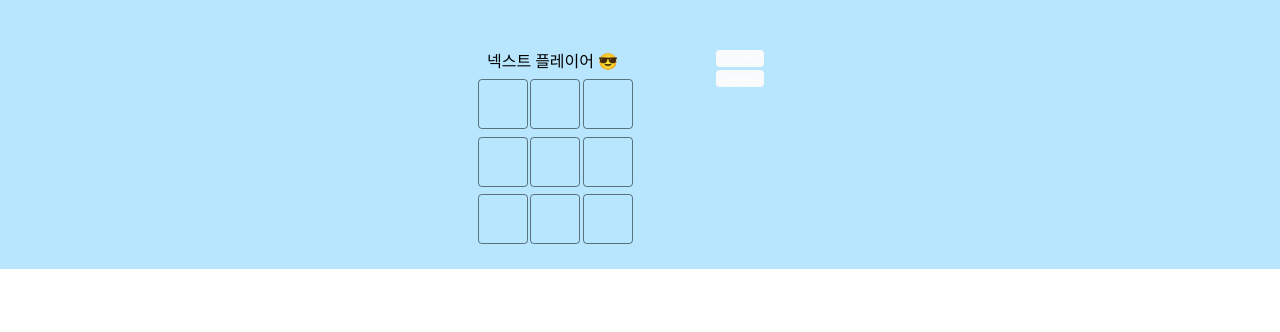
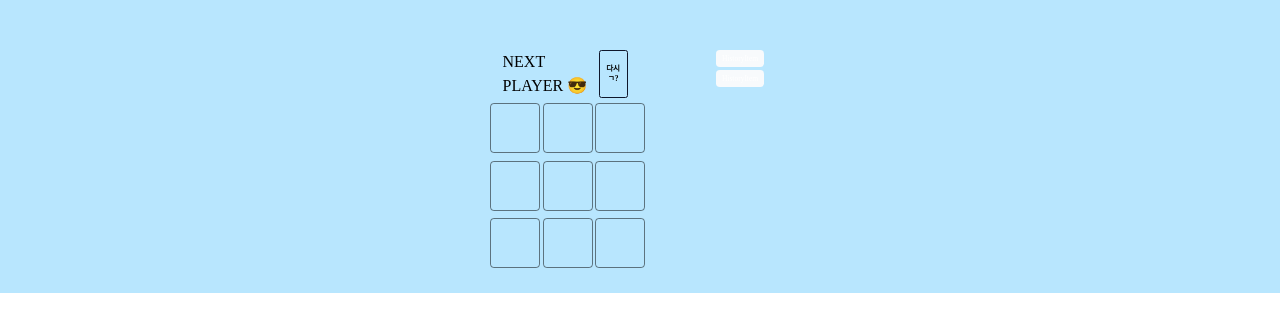
Before and after one commit to wnsrl7250/react-homework, a React (Vite) app: page / in a window 1280 px wide. Shown: the top 332 px of the page. Built offline with nearby package versions, Linux system fonts and the light colour scheme.

Commit message:
틱택토 게임 구현
- 게임 상태 메시지 표시
- 게임 초기화 함수 추가

```diff
--- a/src/pages/tic-tac-toe/components/board.tsx
+++ b/src/pages/tic-tac-toe/components/board.tsx
@@ -8,6 +8,7 @@ import {
   getWinner,
   INITIAL_CELLS,
 } from '../constants';
+import { tm } from '@/utils/tw-merge';
 
 function Board() {
   const [cells, setCells] = useState<Cells>(INITIAL_CELLS);
@@ -33,10 +34,15 @@ function Board() {
     setCells(nextCells);
   };
 
+  const handleReGame = () => {
+    setCells(INITIAL_CELLS);
+    setOrder(0);
+  };
+
   return (
-    <section className="flex flex-col space-y-2 items-center w-60">
+    <section className={tm('flex flex-col space-y-2 items-center', 'w-60')}>
       <h3 className="sr-only">게임 보드</h3>
-      <Status message={statusMessage} />
+      <Status message={statusMessage} onReGame={handleReGame} />
       <Grid cells={cells} winner={winner} onPlay={handlePlay} />
     </section>
   );
--- a/src/pages/tic-tac-toe/components/history.tsx
+++ b/src/pages/tic-tac-toe/components/history.tsx
@@ -2,7 +2,7 @@ import HistoryItem from './history-item';
 
 function History() {
   return (
-    <section className="flex flex-col space-y-2 items-center w-50">
+    <section className="flex flex-col space-y-2 items-center w-40">
       <h3 className="sr-only">게임 히스토리</h3>
       <ol className="flex flex-col space-y-1">
         <HistoryItem />
--- a/src/pages/tic-tac-toe/components/status.tsx
+++ b/src/pages/tic-tac-toe/components/status.tsx
@@ -1,9 +1,36 @@
+import { tm } from '@/utils/tw-merge';
+
 interface StatusProps {
   message: string;
+  onReGame?: () => void;
 }
 
-function Status({ message }: StatusProps) {
-  return <div>{message}</div>;
+function Status({ message, onReGame }: StatusProps) {
+  const isComplete = !message.includes('Next Player');
+
+  const handleReGame = () => {
+    onReGame?.();
+  };
+
+  return (
+    <div className={tm('flex justify-between w-full px-5')}>
+      <p>{message}</p>
+      {isComplete && (
+        <button
+          type="button"
+          className={tm(
+            'cursor-pointer',
+            'px-1.5 py-1 border-1 border-slate-900 rounded-sm',
+            'text-xs font-semibold',
+            'hover:bg-slate-800/10'
+          )}
+          onClick={handleReGame}
+        >
+          다시 ㄱ?
+        </button>
+      )}
+    </div>
+  );
 }
 
 export default Status;
--- a/src/pages/tic-tac-toe/constants.ts
+++ b/src/pages/tic-tac-toe/constants.ts
@@ -50,7 +50,7 @@ export const getStatusMessage = (
   winner: Winner,
   cells: Cells
 ) => {
-  let statusMessage = `넥스트 플레이어 ${nextPlayer}`;
+  let statusMessage = `NEXT PLAYER ${nextPlayer}`;
 
   if (winner) {
     statusMessage = `WINNER! ${winner.player}`;
```
